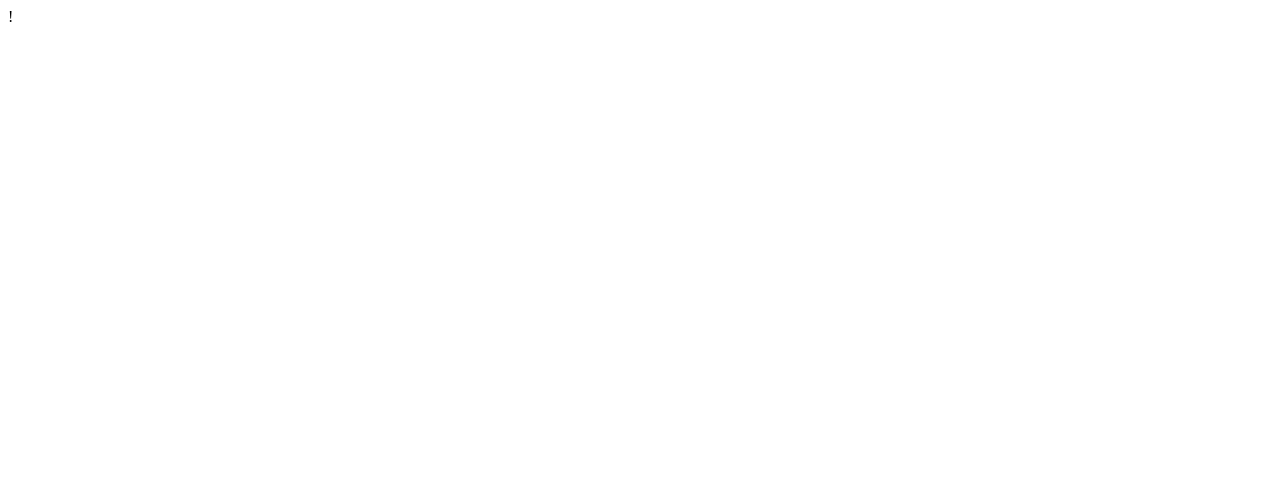
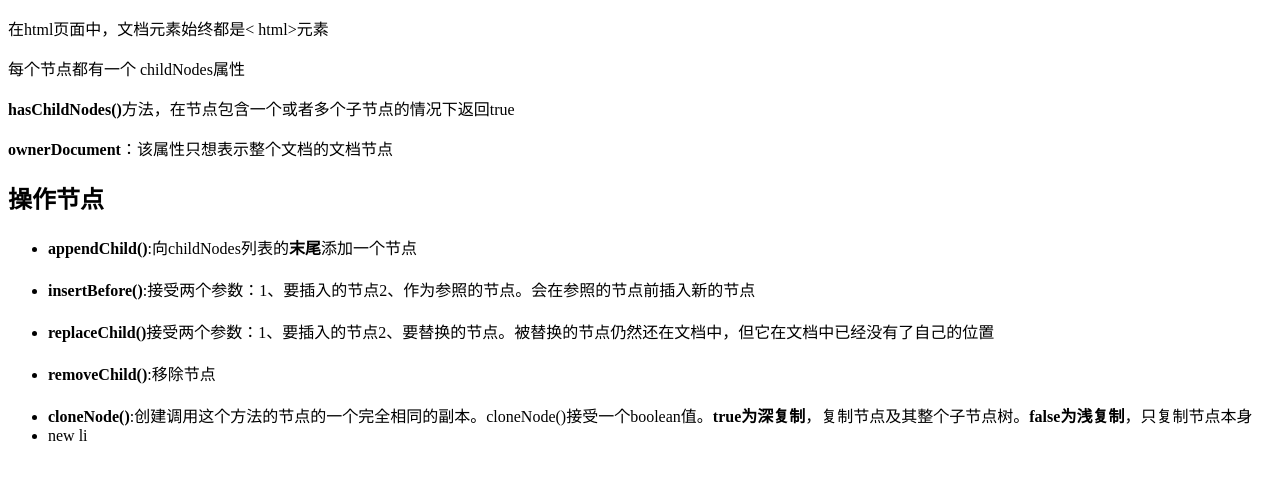
Before and after one commit to yanyixin/professional-js, a plain HTML site: page DOM/节点层次/node类型.html in a window 1280 px wide. Drawn offline with Linux system fonts and the light colour scheme.

Commit message:
add Document

```diff
--- a/DOM/节点层次/node类型.html
+++ b/DOM/节点层次/node类型.html
@@ -1,4 +1,4 @@
-!<!DOCTYPE html>
+<!DOCTYPE html>
 <html lang="en">
 	<head>
 		<meta charset="UTF-8">
@@ -7,6 +7,61 @@
 		<title>node类型</title>
 	</head>
 	<body>
+		<p>在html页面中，文档元素始终都是< html>元素</p>
+		<div>
+			<p>每个节点都有一个
+			childNodes属性</p>
+		</div>
+		<span></span>
+		<p><b>hasChildNodes()</b>方法，在节点包含一个或者多个子节点的情况下返回true</p>
+		<p><b>ownerDocument</b>：该属性只想表示整个文档的文档节点</p>
 
+		<h2>操作节点</h2>
+		<ul class="method-list">
+			<li>
+				<b>appendChild()</b>:向childNodes列表的<b>末尾</b>添加一个节点
+			</li>
+			<br>
+			<li>
+				<b>insertBefore()</b>:接受两个参数：1、要插入的节点2、作为参照的节点。会在参照的节点前插入新的节点
+			</li>
+			<br>
+			<li>
+				<b>replaceChild()</b>接受两个参数：1、要插入的节点2、要替换的节点。被替换的节点仍然还在文档中，但它在文档中已经没有了自己的位置
+			</li>
+			<br>
+			<li>
+				<b>removeChild()</b>:移除节点
+			</li>
+			<br>
+			<li>
+				<b>cloneNode()</b>:创建调用这个方法的节点的一个完全相同的副本。cloneNode()接受一个boolean值。<b>true为深复制</b>，复制节点及其整个子节点树。<b>false为浅复制</b>，只复制节点本身
+			</li>
+		</ul>
+		<script type="text/javascript">
+			var nodeP = document.querySelector('p');
+			console.log('nodeType',nodeP.nodeType,'nodeName',nodeP.nodeName,'nodeValue',nodeP.nodeValue);
+
+			var nodeDiv = document.querySelector('div');
+			// 这里把换行也输出来了
+			console.log('childNode',nodeDiv.childNodes);
+
+			console.log('previousSibling',nodeDiv.previousSibling,'nextSibling',nodeDiv.previousSibling);
+
+			var nodeSpan = document.querySelector('span');
+
+			console.log('span hasChildNodes',nodeSpan.hasChildNodes());
+			console.log('div hasChildNodes',nodeDiv.hasChildNodes());
+			console.log('ownerDocument',nodeSpan.ownerDocument);
+
+			var methodList = document.querySelector('.method-list'),
+				nodeLi = document.createElement('li'),
+				textLi = document.createTextNode('new li'); // createTextNode()创建文本节点
+			nodeLi.appendChild(textLi);
+			methodList.appendChild(nodeLi); // appendChild()方法
+
+			console.log('深复制',methodList.cloneNode(true));
+			console.log('浅复制',methodList.cloneNode(false));
+		</script>
 	</body>
 </html>
```
Also changed, not shown: DOM/节点层次/document类型.html (added, +12 -0 lines).
